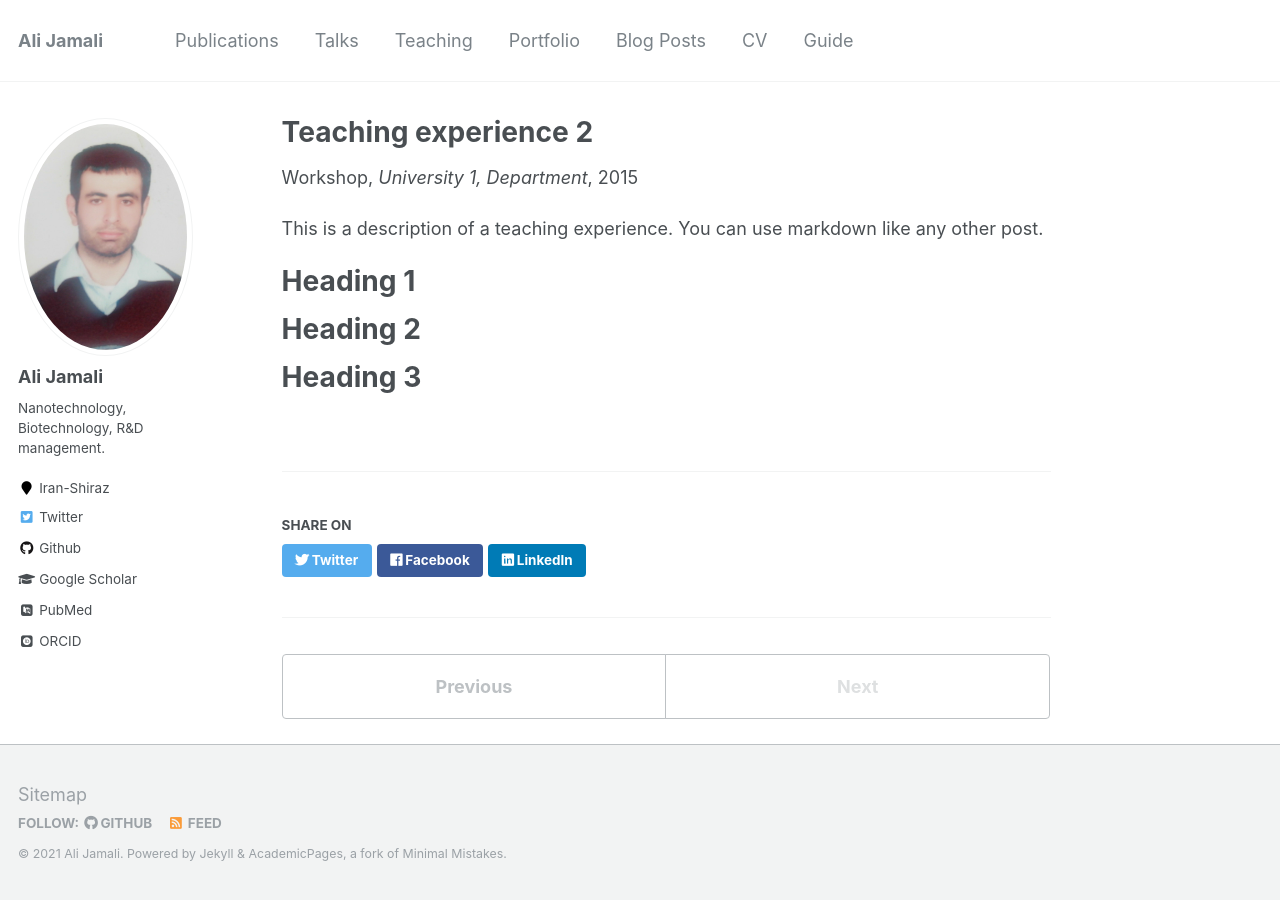
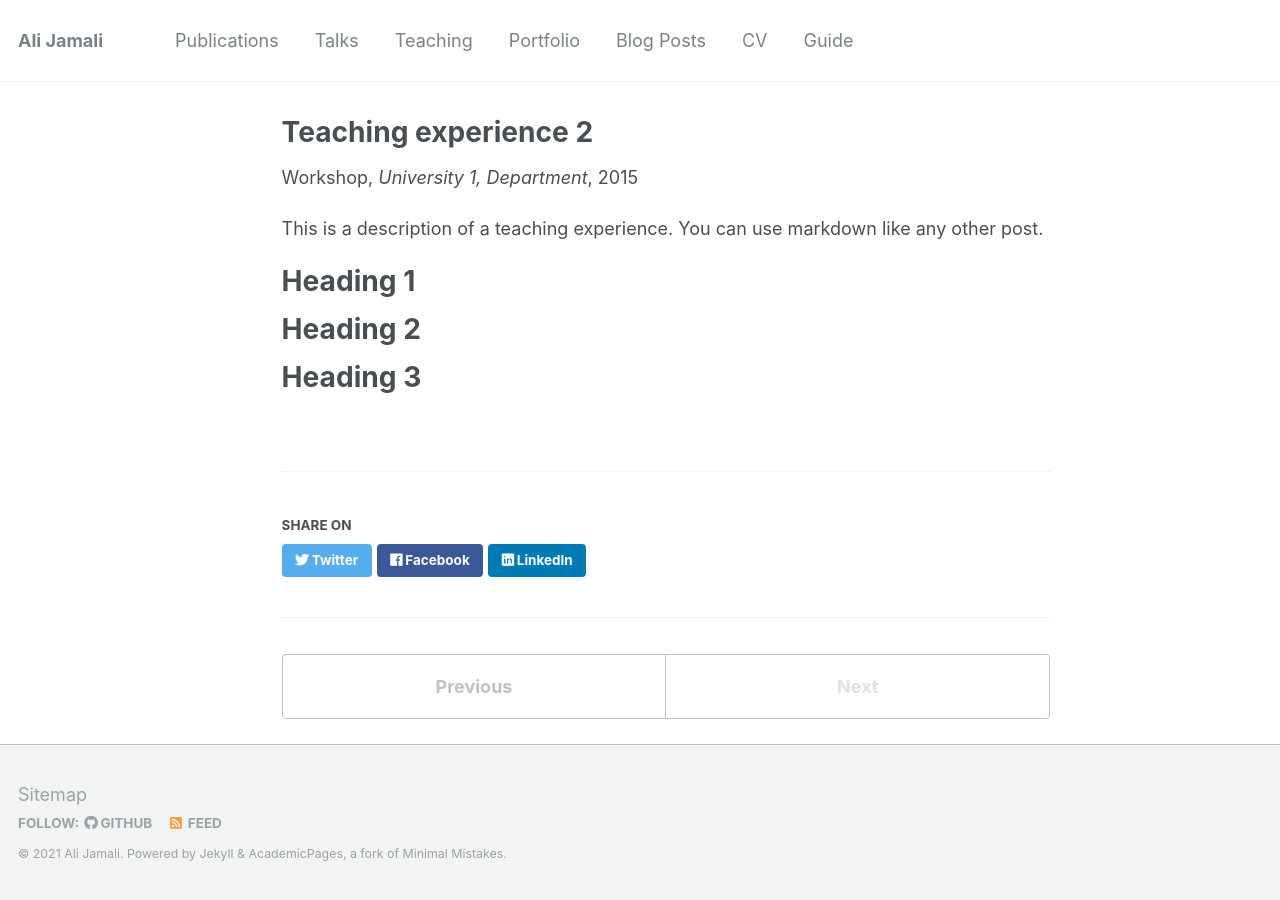
Before and after one commit to jamali-ali/jamali-ali.github.io, a Jekyll site: the page built from _teaching/2015-spring-teaching-2.md, in a window 1280 px wide. Built offline with Jekyll 4.4.1, drawn with Linux system fonts in a browser that asks for light colours; some web fonts are replaced; part of the change alters nothing that is shown.

```diff
--- a/_config.yml
+++ b/_config.yml
@@ -215,7 +215,7 @@ defaults:
       type: teaching
     values:
       layout: single
-      author_profile: true
+      author_profile: false #true
       share: false#true
       comments: true
   # _publications
```
